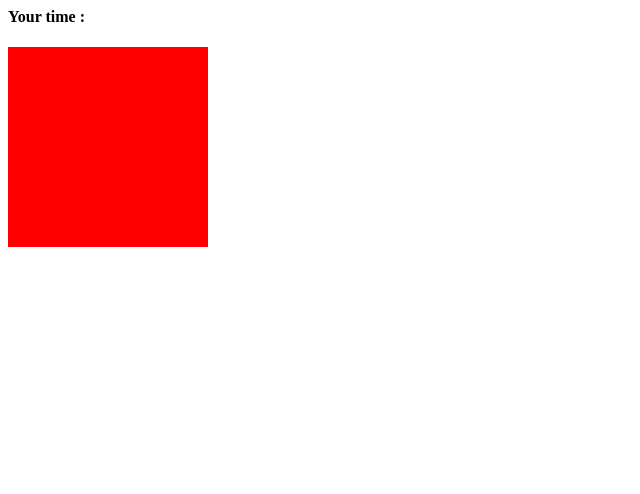
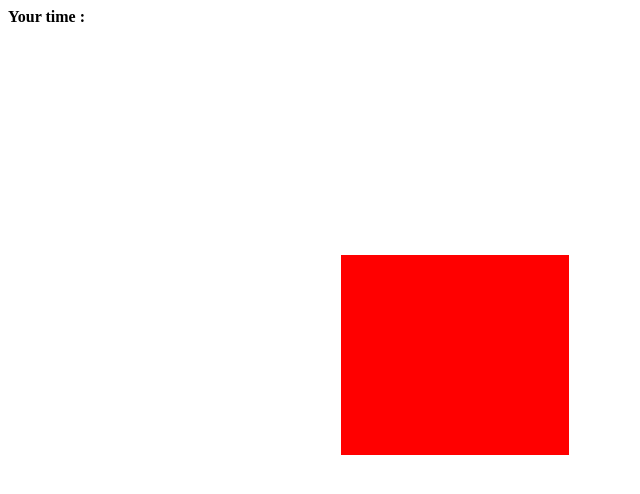
Before and after one commit to RaveenP-glitch/Reaction-Tester, a plain HTML site: page index.html in a window 1280 px wide. Shown: the whole page, without its empty margins (0-640 px from the left). Drawn offline with Linux system fonts and the light colour scheme.

Commit message:
introducing randomness

```diff
--- a/index.html
+++ b/index.html
@@ -10,6 +10,8 @@
             width: 200px;
             height: 200px;
             background-color: red;
+            position: relative;
+            display: none;
 
 
         }
@@ -27,7 +29,15 @@
     <script type="text/javascript">
 
         function makeShapeAppear(){
+
+            var top = Math.random()*400;
+            var left = Math.random()*400;
+            var width = Math.random()*400;
             document.getElementById("shape").style.display = "block";
+            document.getElementById("shape").style.top = top +"px";
+            document.getElementById("shape").style.left = left +"px";
+            document.getElementById("shape").style.width = width +"px";
+
 
             start = new Date().getTime();
 
```
